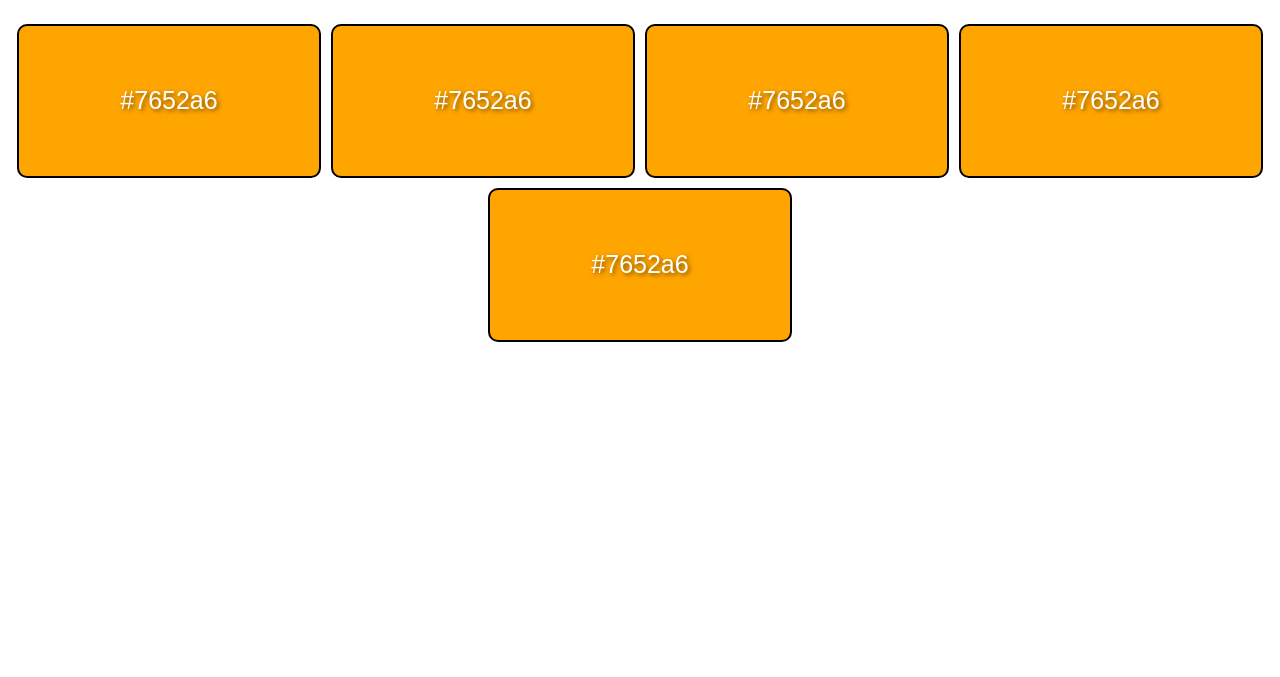
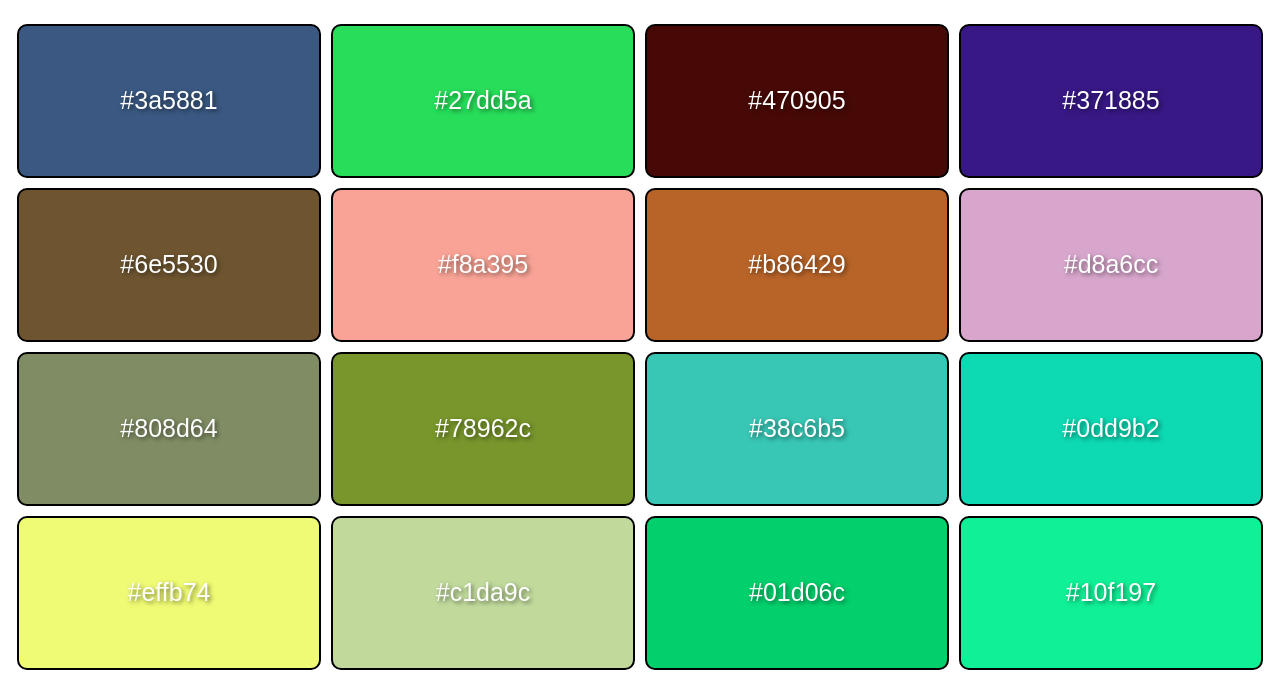
Before and after one commit to remydrain/random-color-generator, a plain HTML site: page index.html in a window 1280 px wide. Shown: the part 61-738 px from the top of the page. Drawn offline with Linux system fonts and the light colour scheme.

Commit message:
Add to script

```diff
--- a/index.html
+++ b/index.html
@@ -11,11 +11,7 @@
 <body>
     <h1>Random Color Generator</h1>
     <div class="container">
-        <div class="color-container">#7652a6</div>
-        <div class="color-container">#7652a6</div>
-        <div class="color-container">#7652a6</div>
-        <div class="color-container">#7652a6</div>
-        <div class="color-container">#7652a6</div>
+
     </div>
 </body>
 </html>
--- a/script.js
+++ b/script.js
@@ -0,0 +1,31 @@
+const container = document.querySelector('.container');
+
+for (let i = 0; i < 30; i++) {
+    const colorContainer = document.createElement('div');
+    colorContainer.classList.add('color-container');
+    container.appendChild(colorContainer);
+}
+
+const colorContainers = document.querySelectorAll('.color-container');
+
+generateColors();
+
+function generateColors() {
+    colorContainers.forEach((colorContainer) => {
+        const color = randomColor();
+        colorContainer.style.backgroundColor = '#' + color;
+        colorContainer.innerText = '#' + color;
+    })
+}
+
+function randomColor() {
+    const chars = '0123456789abcdef';
+    const colorCodeLength = 6;
+    let colorCode = '';
+
+    for (let i = 0; i < colorCodeLength; i++) {
+        const randomNumber = Math.floor(Math.random() * chars.length);
+        colorCode += chars.substring(randomNumber, randomNumber + 1);
+    }
+    return colorCode;
+}
```
